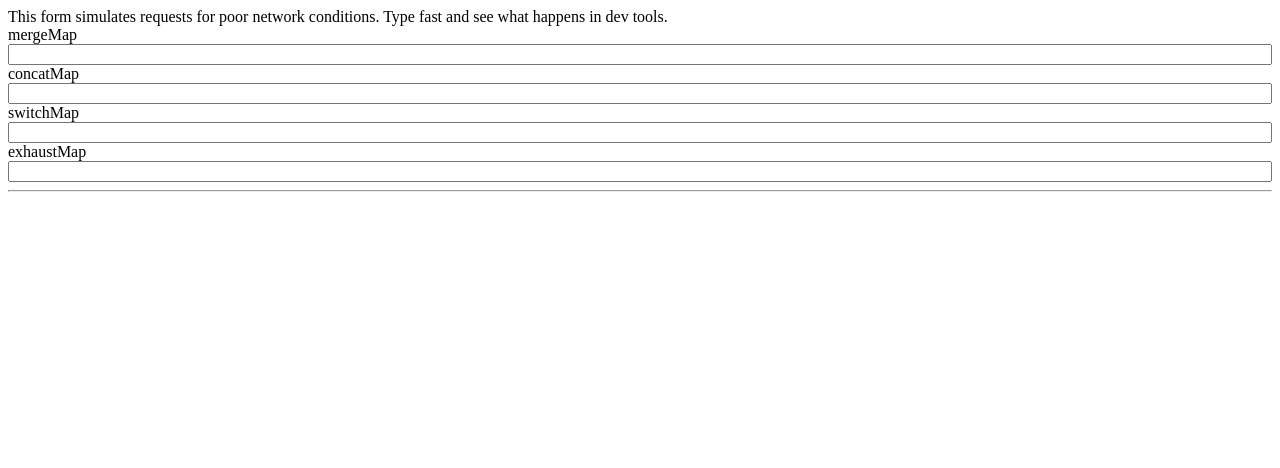
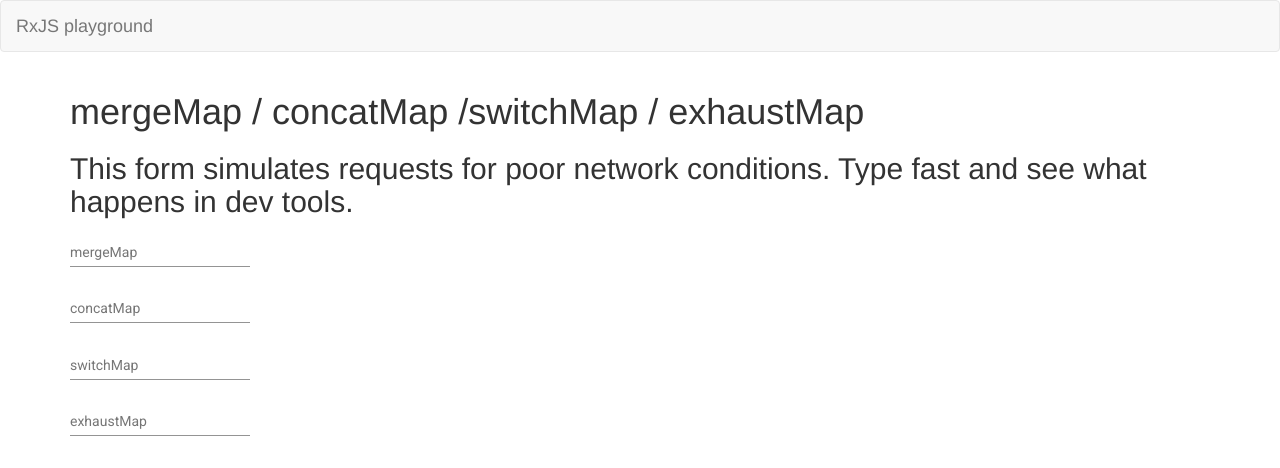
Before and after one commit to martini449/rxjs_playground, an Angular app: page / in a window 1280 px wide. Shown: the top 468 px of the page. Built offline with nearby package versions, Linux system fonts and the light colour scheme.

Commit message:
basic styling

```diff
--- a/angular.json
+++ b/angular.json
@@ -31,9 +31,13 @@
               "src/assets"
             ],
             "styles": [
+              "./node_modules/@angular/material/prebuilt-themes/indigo-pink.css",
+              "./node_modules/bootstrap/dist/css/bootstrap.css",
               "src/styles.scss"
             ],
-            "scripts": []
+            "scripts": [
+              "./node_modules/bootstrap/dist/js/bootstrap.min.js"
+            ]
           },
           "configurations": {
             "production": {
@@ -99,9 +103,11 @@
               "src/assets"
             ],
             "styles": [
+              "./node_modules/@angular/material/prebuilt-themes/indigo-pink.css",
               "src/styles.scss"
             ],
-            "scripts": []
+            "scripts": [
+            ]
           }
         }
       }
--- a/package.json
+++ b/package.json
@@ -11,13 +11,16 @@
   "private": true,
   "dependencies": {
     "@angular/animations": "~12.2.0",
+    "@angular/cdk": "12.2.13",
     "@angular/common": "~12.2.0",
     "@angular/compiler": "~12.2.0",
     "@angular/core": "~12.2.0",
     "@angular/forms": "~12.2.0",
+    "@angular/material": "12.2.13",
     "@angular/platform-browser": "~12.2.0",
     "@angular/platform-browser-dynamic": "~12.2.0",
     "@angular/router": "~12.2.0",
+    "bootstrap": "^3.4.1",
     "rxjs": "^7.8.0",
     "tslib": "^2.3.0",
     "zone.js": "~0.11.4"
@@ -28,6 +31,7 @@
     "@angular/compiler-cli": "~12.2.0",
     "@types/jasmine": "~3.8.0",
     "@types/node": "^12.11.1",
+    "autoprefixer": "^10.4.14",
     "jasmine-core": "~3.8.0",
     "karma": "~6.3.0",
     "karma-chrome-launcher": "~3.1.0",
--- a/src/app/app.component.html
+++ b/src/app/app.component.html
@@ -1,2 +1,12 @@
-<app-observable-map-demo></app-observable-map-demo>
-<hr>
+    <nav class="navbar navbar-default">
+        <div class="container-fluid">
+          <div class="navbar-header">
+            <a class="navbar-brand" href="#">
+              RxJS playground
+            </a>
+          </div>
+        </div>
+      </nav>
+<div class="container">
+    <app-observable-map-demo></app-observable-map-demo>
+</div>
--- a/src/app/observable-map-demo/observable-map-demo.component.html
+++ b/src/app/observable-map-demo/observable-map-demo.component.html
@@ -1,27 +1,34 @@
-<form style="display: flex; flex-direction: column" [formGroup]="mergeMapForm">
-  <label>
+  <h1>
+    mergeMap / concatMap /switchMap / exhaustMap
+  </h1>
+  <h2>
     This form simulates requests for poor network conditions. Type fast and see
     what happens in dev tools.
-  </label>
+  </h2>
+    <form [formGroup]="mergeMapForm">
+      <mat-form-field>
+        <mat-label for="input1"> mergeMap</mat-label>
+        <input matInput id="input1" type="text" formControlName="input1" />
+      </mat-form-field>
+    </form>
 
-  <label for="input1"> mergeMap</label>
-  <input id="input1" type="text" formControlName="input1" />
-</form>
+    <form [formGroup]="concatMapForm">
+      <mat-form-field>
+        <mat-label for="input2">concatMap</mat-label>
+        <input matInput id="input2" type="text" formControlName="input2" />
+      </mat-form-field>
+    </form>
 
-<form style="display: flex; flex-direction: column" [formGroup]="concatMapForm">
-  <label for="input1">concatMap</label>
-  <input id="input1" type="text" formControlName="input1" />
-</form>
+    <form [formGroup]="switchMapForm">
+      <mat-form-field>
+        <mat-label for="input3">switchMap</mat-label>
+        <input matInput id="input3" type="text" formControlName="input3" />
+      </mat-form-field>
+    </form>
 
-<form style="display: flex; flex-direction: column" [formGroup]="switchMapForm">
-  <label for="input1">switchMap</label>
-  <input id="input1" type="text" formControlName="input1" />
-</form>
-
-<form
-  style="display: flex; flex-direction: column"
-  [formGroup]="exhaustMapForm"
->
-  <label for="input1">exhaustMap</label>
-  <input id="input1" type="text" formControlName="input1" />
-</form>
+    <form [formGroup]="exhaustMapForm">
+      <mat-form-field>
+        <mat-label for="input4">exhaustMap</mat-label>
+        <input matInput id="input4" type="text" formControlName="input4" />
+      </mat-form-field>
+    </form>
--- a/src/app/observable-map-demo/observable-map-demo.component.ts
+++ b/src/app/observable-map-demo/observable-map-demo.component.ts
@@ -13,13 +13,13 @@
     input1: new FormControl(''),
   });
   concatMapForm = new FormGroup({
-    input1: new FormControl(''),
+    input2: new FormControl(''),
   });
   switchMapForm = new FormGroup({
-    input1: new FormControl(''),
+    input3: new FormControl(''),
   });
   exhaustMapForm = new FormGroup({
-    input1: new FormControl(''),
+    input4: new FormControl(''),
   });
 
   constructor(private dummyHttpClient: DummyHttpClientService) {}
--- a/src/index.html
+++ b/src/index.html
@@ -6,6 +6,9 @@
   <base href="/">
   <meta name="viewport" content="width=device-width, initial-scale=1">
   <link rel="icon" type="image/x-icon" href="favicon.ico">
+  <link rel="preconnect" href="https://fonts.gstatic.com">
+  <link href="https://fonts.googleapis.com/css2?family=Roboto:wght@300;400;500&display=swap" rel="stylesheet">
+  <link href="https://fonts.googleapis.com/icon?family=Material+Icons" rel="stylesheet">
 </head>
 <body>
   <app-root></app-root>
```
Also changed, not shown: src/app/app.module.ts (+11 -1 lines), src/styles.scss (line endings or trailing spaces), 2 other files (tests, documents, lock files or other folders).
